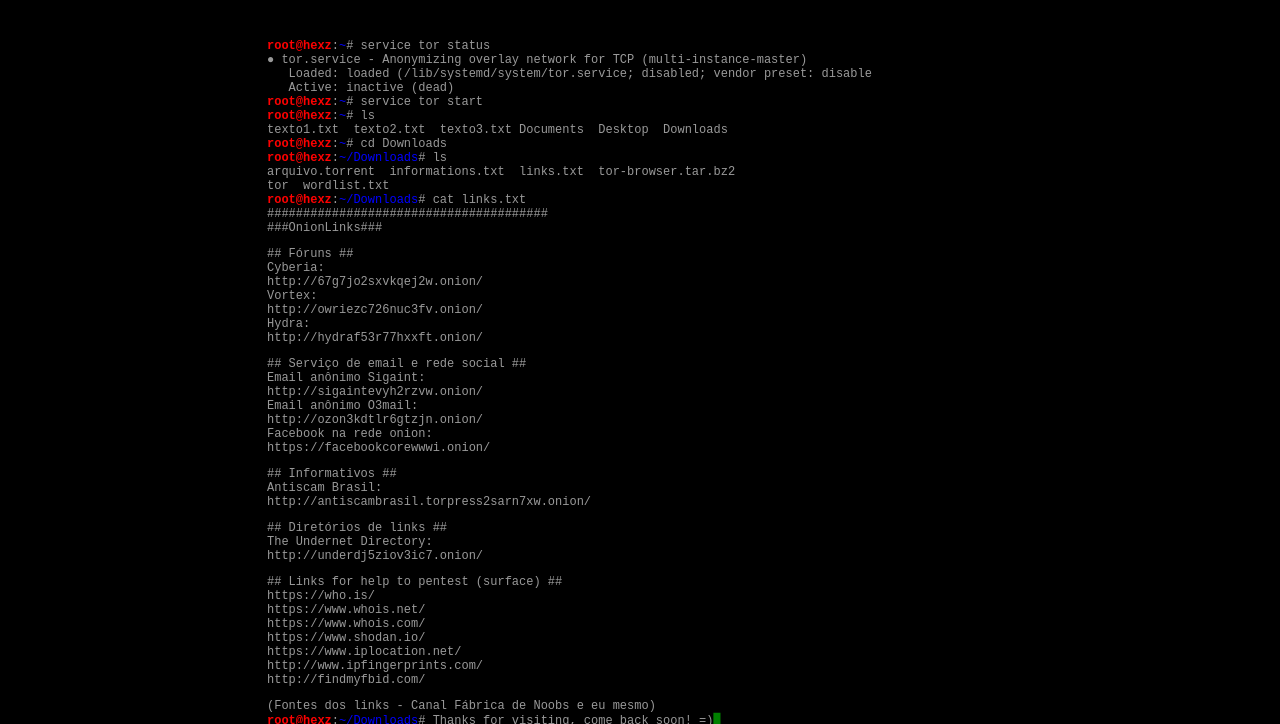
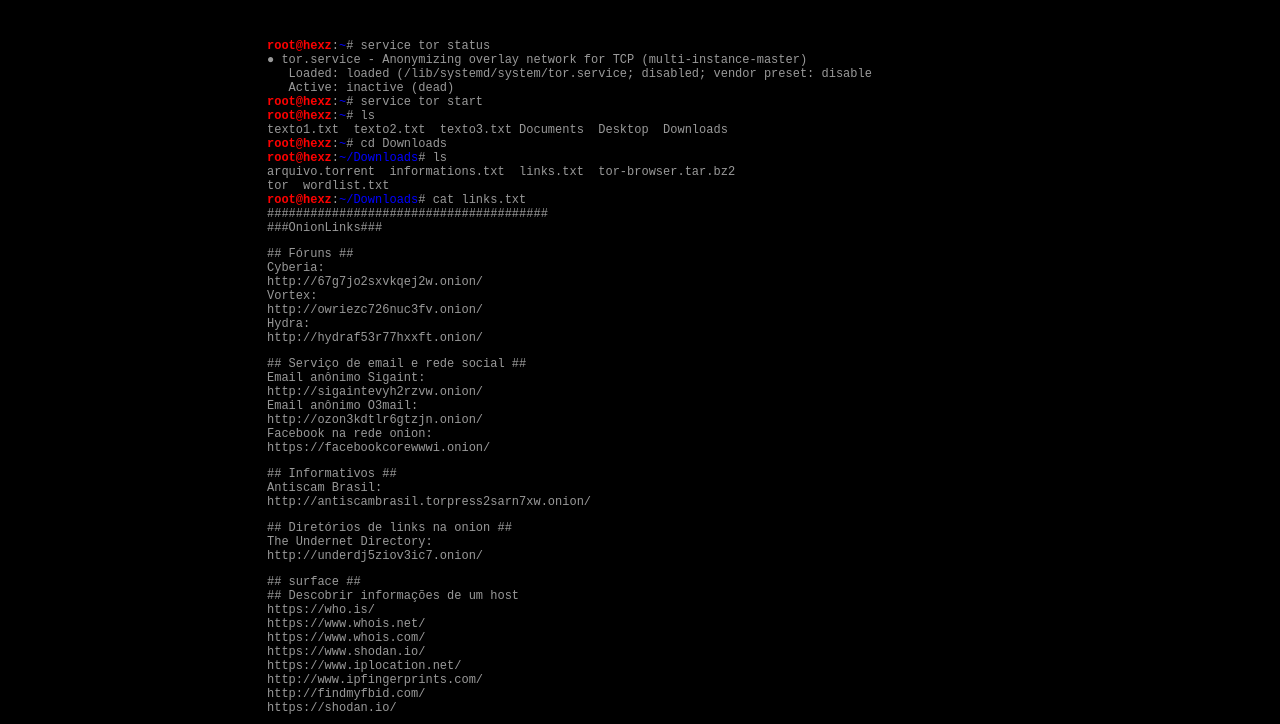
Before and after one commit to anonhexz/anonhexz.github.io, a plain HTML site: page links.html in a window 1280 px wide. Shown: the part 72-796 px from the top of the page. Drawn offline with Linux system fonts and the light colour scheme.

Commit message:
Update links.html

```diff
--- a/links.html
+++ b/links.html
@@ -91,11 +91,12 @@
                   <br>Antiscam Brasil:
                   <br>http://antiscambrasil.torpress2sarn7xw.onion/
                   <p>
-                  ## Diretórios de links ##
+                  ## Diretórios de links na onion ##
                   <br>The Undernet Directory:
                   <br>http://underdj5ziov3ic7.onion/
                   <p>
-                  ## Links for help to pentest (surface) ##
+                  ## surface ##
+                  <br>## Descobrir informações de um host
                   <br>https://who.is/
                   <br>https://www.whois.net/
                   <br>https://www.whois.com/
@@ -103,7 +104,12 @@
                   <br>https://www.iplocation.net/
                   <br>http://www.ipfingerprints.com/
                   <br>http://findmyfbid.com/
+                  <br>https://shodan.io/
                   <p>
+                  <br>## Criptografia
+                  <br>Crypto:
+                  <br>http://crypo.pw/
+                  <br>
                   (Fontes dos links - Canal Fábrica de Noobs e eu mesmo)
                   <br>
                   <font color="red"><b>root@hexz</b></font>:<font color="blue">~/Downloads</font>#
```
